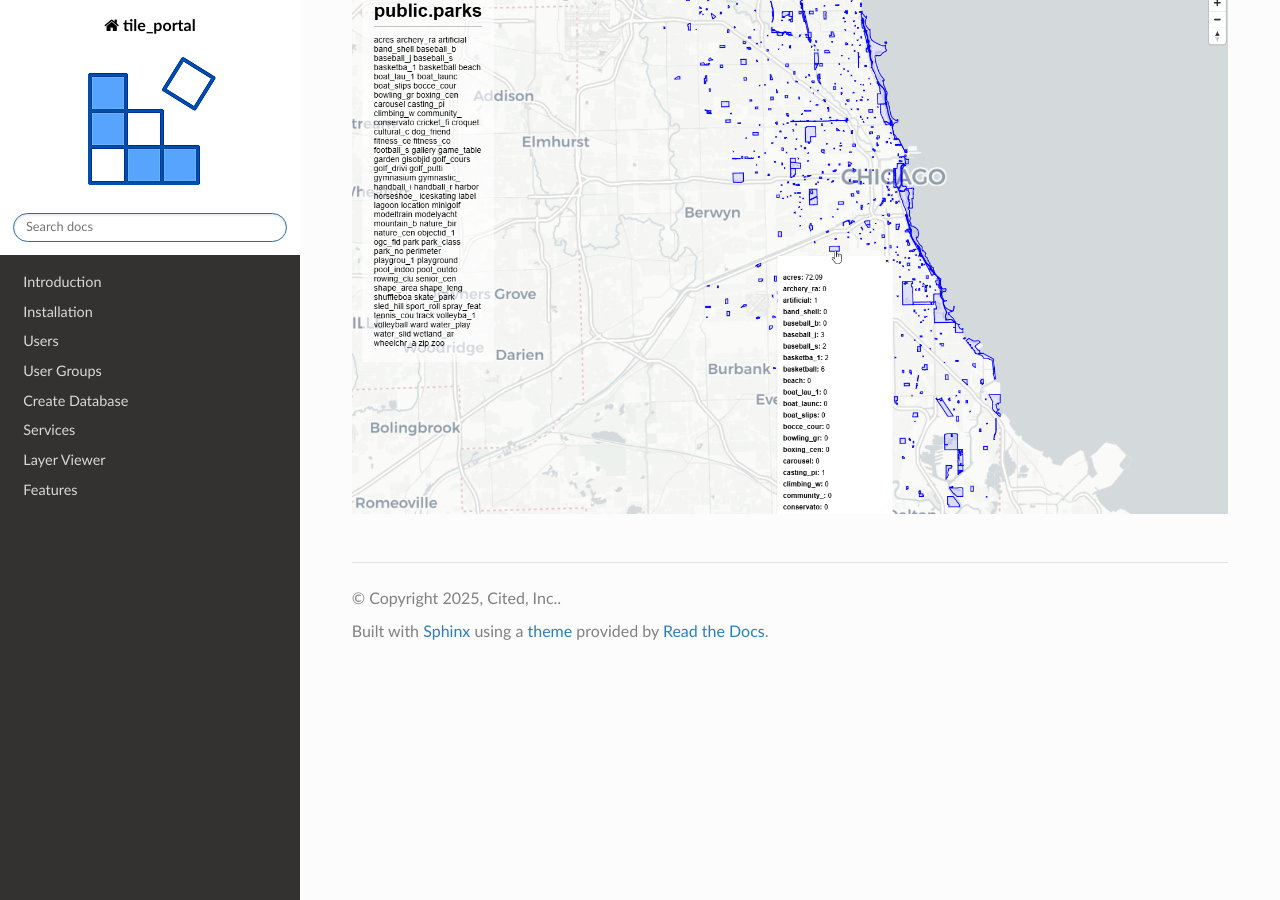
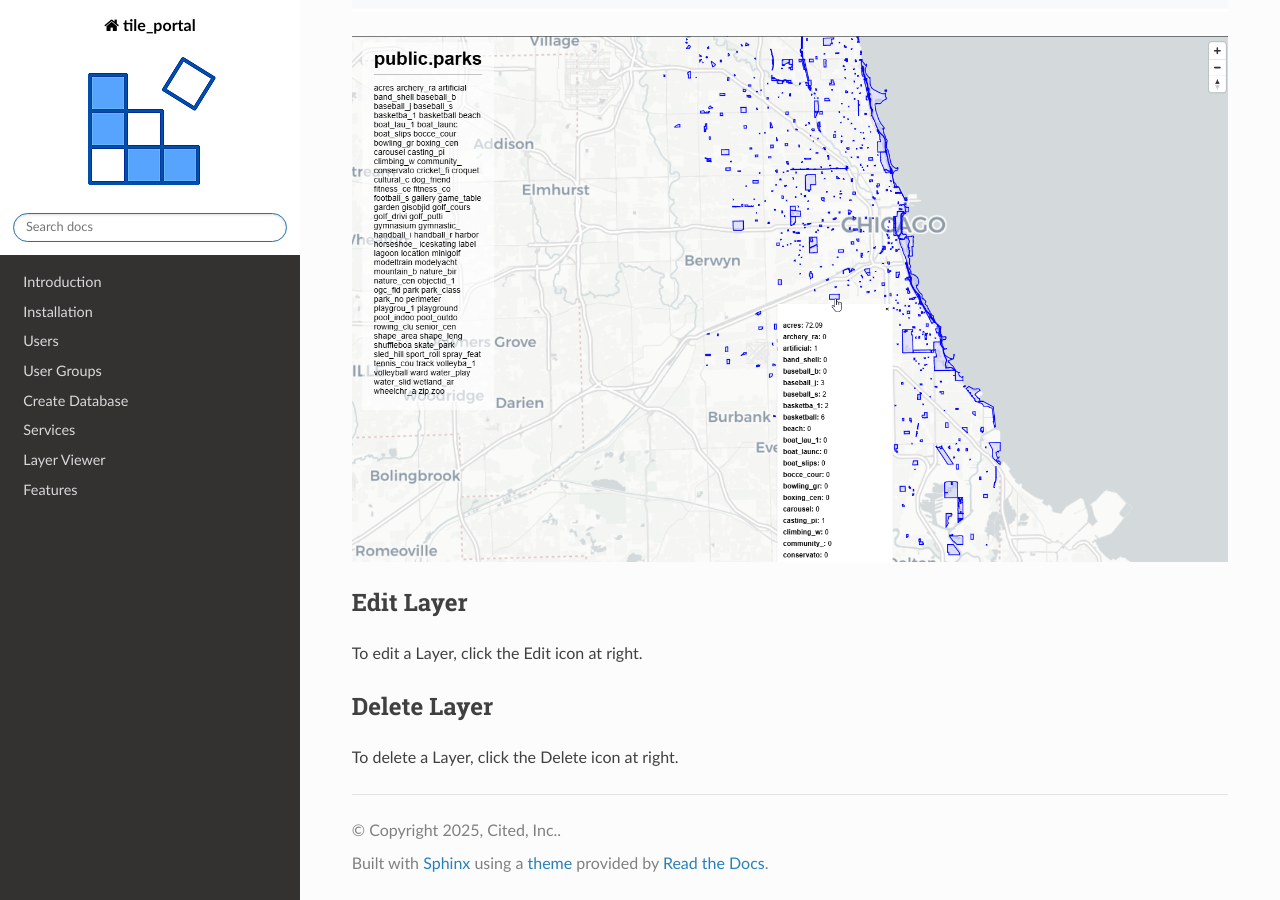
Before and after one commit to AcuGIS/Tile-Portal, a Sphinx documentation site: the page built from docs/source/layers.rst, in a window 1280 px wide and 900 px high, scrolled down 3173 px. Built offline with Sphinx 7.4.7 and the Read the Docs theme 3.1.0, drawn with Linux system fonts in a browser that asks for light colours; some of the changed text lies outside the part shown.

Commit message:
Update layers.rst

```diff
--- a/docs/source/layers.rst
+++ b/docs/source/layers.rst
@@ -44,3 +44,15 @@ Click the link for the Layer in the dashboard to veridy
 .. image:: _static/layer-end-user.png
 
 .. image:: _static/layer-show-layer.png
+
+
+Edit Layer
+======================
+
+To edit a Layer, click the Edit icon at right.
+
+
+Delete Layer
+======================
+
+To delete a Layer, click the Delete icon at right.
```
